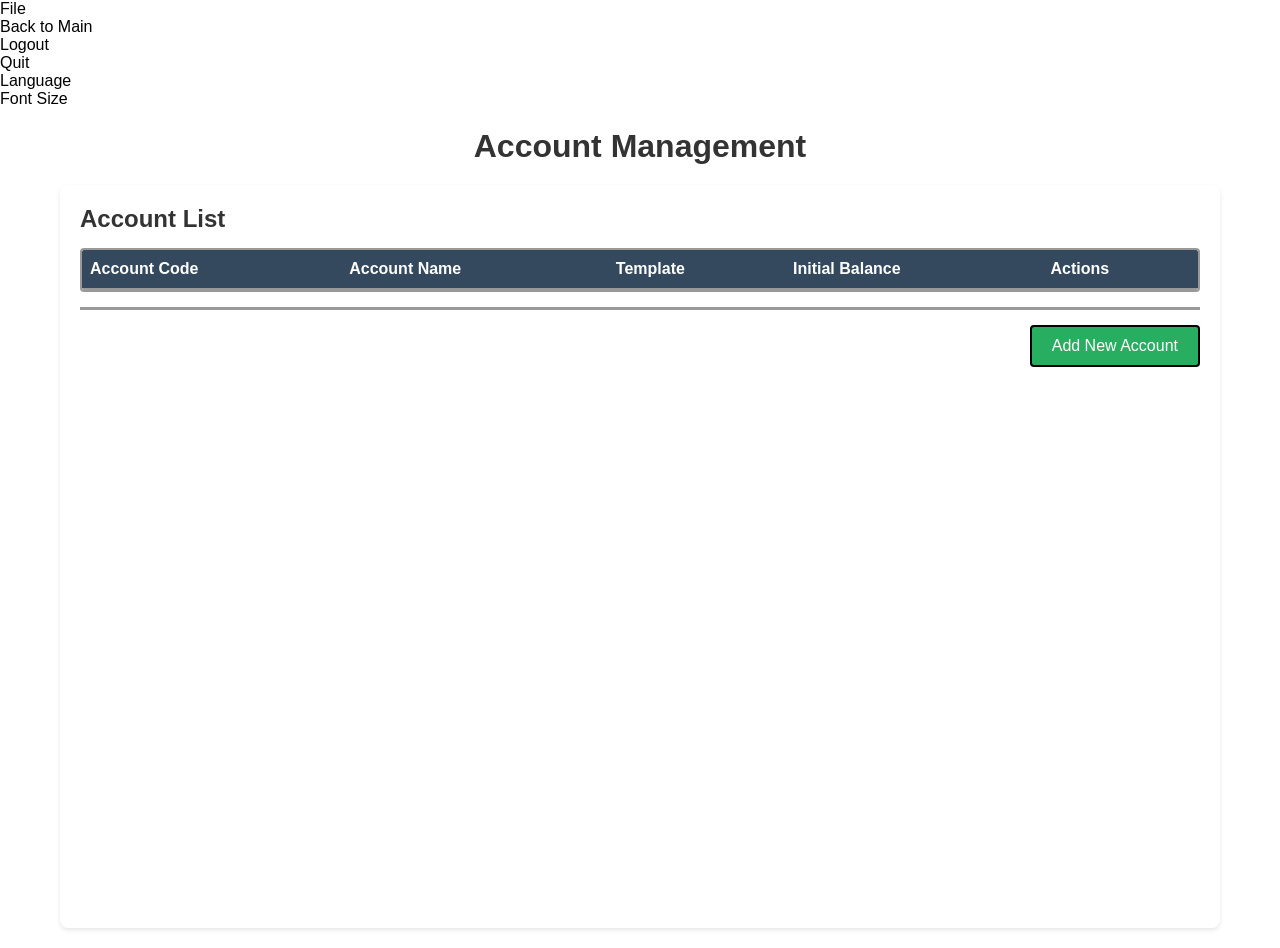
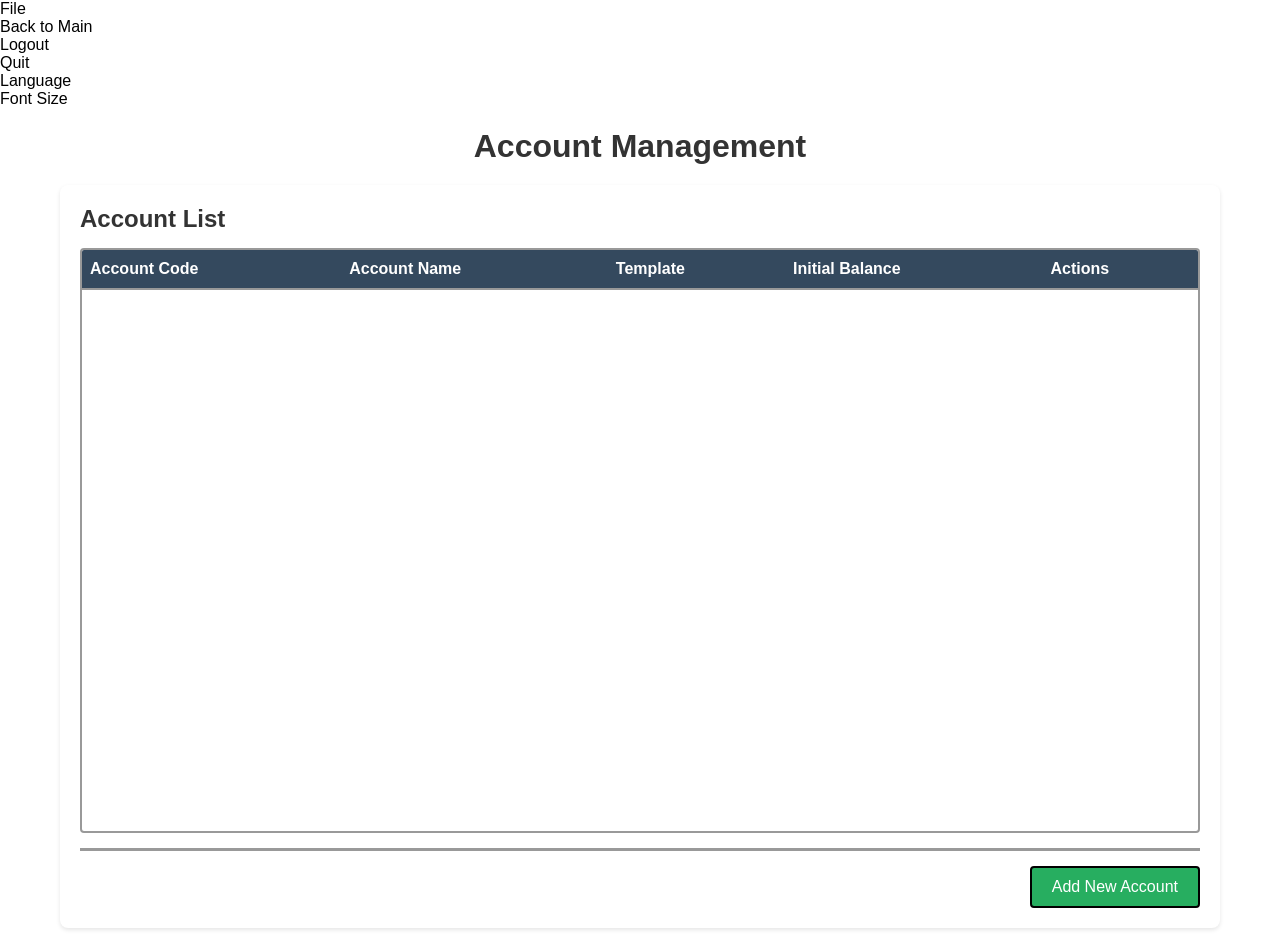

fix(window): fit + center every screen on load to stop Windows window drift

--- a/res/css/account-management.css
+++ b/res/css/account-management.css
@@ -71,13 +71,12 @@ body {
 }
 
 #account-list-container {
-    flex: 0 1 auto;
-    overflow-y: scroll;
-    overflow-x: scroll;
+    flex: 1 1 auto;
+    overflow-y: auto;
+    overflow-x: auto;
     border: 2px solid #999;
     border-radius: 4px;
     min-height: 0;
-    max-height: 18em;
 }
 
 /* Wide scrollbar for better usability */
